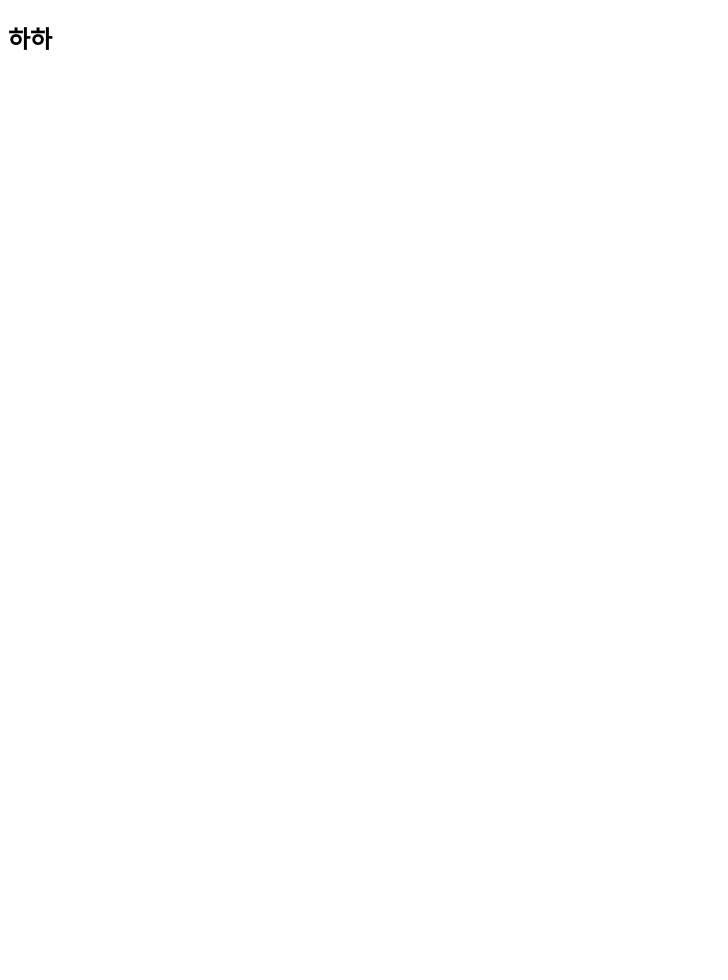
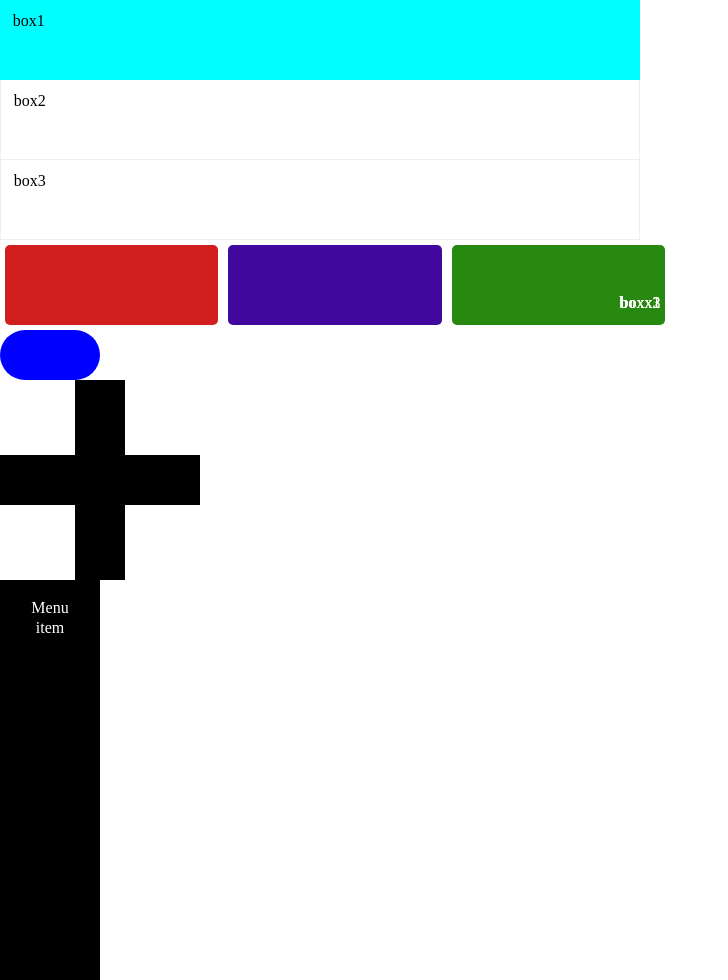
Before and after one commit to hyunstin7/effort, a plain HTML site: page index.html in a window 1280 px wide. Shown: the whole page, without its empty margins (0-728 px from the left). Before the commit the page ends 800 px from the top, so only its background shows below. Drawn offline with Linux system fonts and the light colour scheme.

Commit message:
3일차 수업내용

```diff
--- /dev/null
+++ b/css/reset_2.css
@@ -0,0 +1,94 @@
+html, body, div, span, object, iframe,
+h1, h2, h3, h4, h5, h6, p, blockquote, pre,
+abbr, address, cite, code,
+del, dfn, em, img, ins, kbd, q, samp,
+small, strong, sub, sup, var,
+b, i,
+dl, dt, dd, ol, ul, li,
+fieldset, form, label, legend,
+table, caption, tbody, tfoot, thead, tr, th, td,
+article, aside, canvas, details, figcaption, figure,
+footer, header, hgroup, menu, nav, section, summary,
+time, mark, audio, video {
+    margin:0;
+    padding:0;
+    border:0;
+    outline:0;
+    font-size:100%;
+    vertical-align:baseline;
+    background:transparent;
+}
+
+body {
+    line-height:1;
+}
+
+article,aside,details,figcaption,figure,
+footer,header,hgroup,menu,nav,section {
+    display:block;
+}
+
+nav ul {
+    list-style:none;
+}
+
+blockquote, q {
+    quotes:none;
+}
+
+blockquote:before, blockquote:after,
+q:before, q:after {
+    content:'';
+    content:none;
+}
+
+a {
+    margin:0;
+    padding:0;
+    font-size:100%;
+    vertical-align:baseline;
+    background:transparent;
+}
+
+/* change colours to suit your needs */
+ins {
+    background-color:#ff9;
+    color:#000;
+    text-decoration:none;
+}
+
+/* change colours to suit your needs */
+mark {
+    background-color:#ff9;
+    color:#000;
+    font-style:italic;
+    font-weight:bold;
+}
+
+del {
+    text-decoration: line-through;
+}
+
+abbr[title], dfn[title] {
+    border-bottom:1px dotted;
+    cursor:help;
+}
+
+table {
+    border-collapse:collapse;
+    border-spacing:0;
+}
+
+/* change border colour to suit your needs */
+hr {
+    display:block;
+    height:1px;
+    border:0;
+    border-top:1px solid #cccccc;
+    margin:1em 0;
+    padding:0;
+}
+
+input, select {
+    vertical-align:middle;
+}
--- a/css/style.css
+++ b/css/style.css
@@ -0,0 +1,102 @@
+.btn {
+    width: 100px;
+    height: 50px;
+    background-color: blue;
+    border-radius: 50px;
+
+}
+
+.btn:hover {
+    animation: btn 1s 0s 1 ease-in;
+}
+
+@keyframes btn {
+    0%{
+       transform: rotate(0deg);
+    }
+    33%{
+        transform: rotate(30deg);
+    }
+    66%{
+        transform: rotate(-30deg);
+    }
+    100%{
+        transform: rotate(0deg);
+    }
+}
+
+.plus-btn {
+    position: relative;
+    width: 200px;
+    height: 200px;
+}
+
+.r {
+    width: 200px;
+    height: 50px;
+    position: absolute;
+    top: 50%;
+    left: 50%;
+    transform: translate(-50%,-50%);
+    background-color: #000;
+}
+
+.c {
+    width: 50px;
+    height: 200px;
+    position: absolute;
+    top: 50%;
+    left: 50%;
+    transform: translate(-50%,-50%);
+    background-color: #000;
+}
+
+
+
+.plus-btn:hover {
+    animation: rot 1s 0s 1 ease-out;
+    transition: .5s;
+}
+
+@keyframes rot {
+    0%{
+        transform:rotate(0deg);
+    }
+    50%{
+        transform:rotate(-30deg);
+    }
+    100%{
+        transform:rotate(60deg) scale(1.5);
+    }
+}
+
+.menu {
+    width: 100px;
+    height: 400px;
+    position: relative;
+    background-color: #000;
+    transition: 1s;
+}
+
+.menu:hover {
+    width: 200px;
+}
+
+
+p:first-child {
+    text-align: center;
+    position: absolute;
+    margin-top: 20px;
+    transform: translateX(-50%);
+    left: 50%;
+    color: #fff;
+}
+
+p:last-child {
+    text-align: center;
+    position: absolute;
+    margin-top: 40px;
+    transform: translateX(-50%);
+    left: 50%;
+    color: #fff;
+}
--- /dev/null
+++ b/css/test.scss
@@ -0,0 +1,68 @@
+div {
+    box-sizing: border-box;
+}
+
+.box {
+        width: 50vw;
+        height: 10vh;
+        padding: 1vw;
+        border-left: 1px #eee solid;
+        border-right: 1px #eee solid;
+        border-bottom: 1px #eee solid;
+}
+.boxx {
+    height: 10vh;
+    margin: 5px;
+    padding: 10px;
+    border-radius: 5px;
+    span {font-weight: 800;}
+}
+
+.list {
+    .box { @extend .box;
+    }
+    .box1 {border:none;
+        background-color: aqua;}
+}
+
+@mixin col($i) {
+.col-3{ width:calc((100%/12) * $i); }
+}
+
+
+
+@mixin row(){
+    .row {display: flex;
+        flex-direction: row;}
+}
+
+// @include col(1);
+// @include col(2);
+// @include col(4);
+
+// @include col(5);
+// @include col(6);
+@include col(2);
+@include row();
+
+
+
+@mixin color($k) {
+    background-color : $k;
+}
+
+.alert {
+.boxx {
+    @extend .boxx;
+
+}
+.boxx1 {
+    @include color(#d11f1f)
+}
+.boxx2 {
+    @include color(#41089e)
+}
+.boxx3 {
+    @include color(#27890f)
+}
+}
--- a/index.html
+++ b/index.html
@@ -4,10 +4,40 @@
     <meta charset="UTF-8">
     <meta http-equiv="X-UA-Compatible" content="IE=edge">
     <meta name="viewport" content="width=device-width, initial-scale=1.0">
+    <link rel="stylesheet" href="css/reset_2.css">
+    <link rel="stylesheet" href="css/test.css">
+    <link rel="stylesheet" href="css/style.css">
     <title>Document</title>
 </head>
 <body>
-    <div class="mini"></div>
-    <h2>하하</h2>
+    <div class="wrap">
+        <header>
+
+        </header>
+        <div class="container">
+         <div class="list">
+            <div class="box box1">box1</div>
+            <div class="box box2">box2</div>
+            <div class="box box3">box3</div>
+         </div>
+         <div class="alert row">
+            <div class="boxx boxx1 col-3"><p><span>bo</span>xx1</p></div>
+            <div class="boxx boxx2 col-3"><p><span>bo</span>xx2</p></div>
+            <div class="boxx boxx3 col-3"><p><span>bo</span>xx3</p></div>
+         </div>
+         <div class="btn"></div>
+         <div class="plus-btn">
+            <div class="r"></div>
+            <div class="c"></div>
+        </div>
+         <div class="menu">
+            <p>Menu</p>
+            <p>item</p>
+         </div>
+        </div>
+        <footer>
+
+        </footer>
+    </div>
 </body>
 </html>
```
Also changed, not shown: css/test.css (added), 1 other file.
